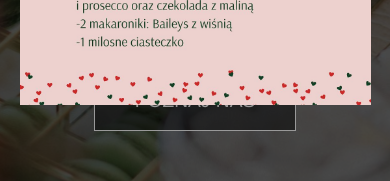
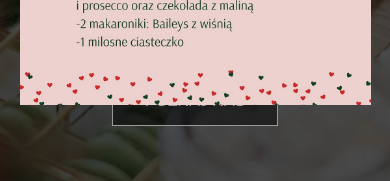
Before and after one commit to fstawicki/SzamajTort, a React (Create React App) app: page / in a window 390 px wide. Shown: the part 493-674 px from the top of the page. Built offline with nearby package versions, Linux system fonts and the light colour scheme; a web font is replaced by a local one.

Commit message:
fixed css in hero page

```diff
--- a/src/components/HeroPage/HeroPage.module.css
+++ b/src/components/HeroPage/HeroPage.module.css
@@ -31,8 +31,8 @@
     background-size: contain;
     background-position: center;
 
-    height: 400px;
-    width: 400px;
+    height: 300px;
+    width: 300px;
 }
 
 .btnDiv{
@@ -45,7 +45,7 @@
     background-color: rgba(0, 0, 0, 0.5);
     /* border: 1px solid #F1D7D8; */
     transition: 0.45s ease;
-    padding: 1rem 3rem;
+    padding: 1rem 2.5rem;
     font-size: 1.4rem;
     text-decoration: none;
 
@@ -67,6 +67,11 @@
 
 @media (max-width: 1023px){
 
+    .heroBannerImg{
+        height: 250px;
+        width: 250px;
+    }
+
     .btnDiv{
         margin-top: 6rem;
       justify-content: center;
@@ -74,22 +79,17 @@
 
 
 .btn{
-    padding: 2rem 4rem;
-    font-size: 1.8rem;
+    padding: 1rem 2rem;
+    font-size: 1.2rem;
 }
 
 }
 
 @media (max-width: 600px){
 
-    .heroBannerImg{
-        width: 250px;
-        height: 250px;
-    }
 
     .btn{
-        padding: 1.2rem 2.5rem;
-        font-size: 1.2rem;
+        font-size: 1rem;
     }
 
     .btnDiv{
@@ -106,7 +106,7 @@
     }
 
     .btn{
-        padding: 1rem 2rem;
+        padding: 1rem 1.7rem;
         font-size: 1rem;
     }
 
--- a/src/components/Navbar/Navbar.jsx
+++ b/src/components/Navbar/Navbar.jsx
@@ -16,12 +16,6 @@ const Navbar = (props) => {
             setToggleNews(true);
         }, 1200);
     },[])
-
-    // while(toggleNews === true){
-
-    //     document.getElementById('Body').style.overflow = 'hidden';
-
-    // }
 
 
     return(
```
Also changed, not shown: src/components/HeroPage/HeroPage.jsx (+1 -12 lines).
